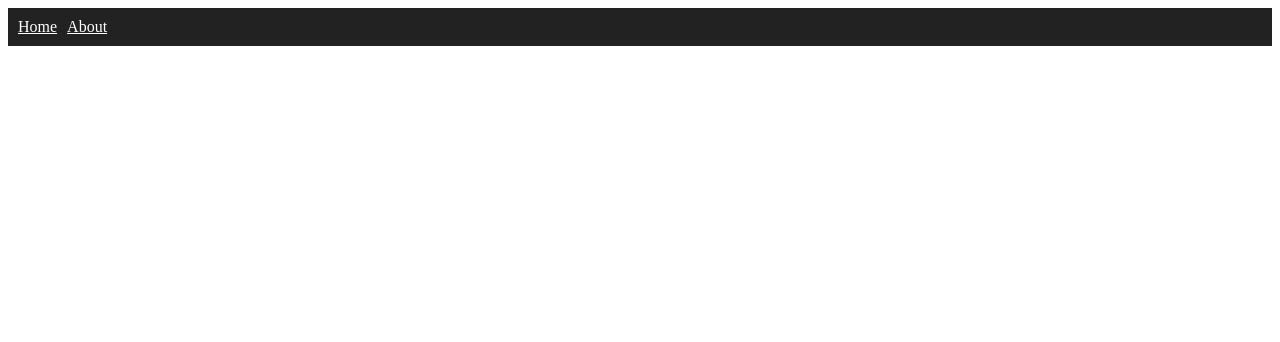
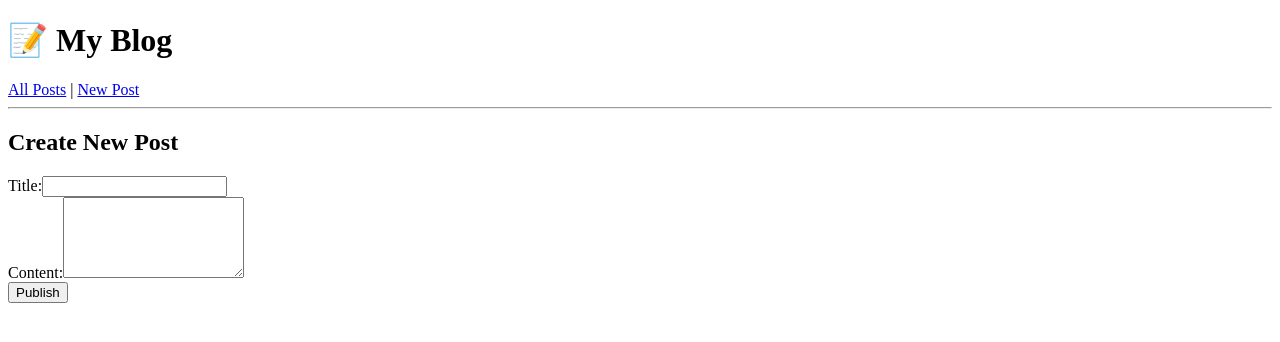
Before and after one commit to ItsAbir005/React, a React (Vite) app: page /blog/new in a window 1280 px wide. Before the commit this address had no page. Shown: the top 342 px of the page. Built offline with nearby package versions, Linux system fonts and the light colour scheme.

Commit message:
Review & Blog App Setup

```diff
--- a/src/About.jsx
+++ /dev/null
@@ -1,10 +0,0 @@
-function About() {
-  return (
-    <div style={{ padding: "20px" }}>
-      <h1>About</h1>
-      <p>This app lets you search for movies using the OMDB API.</p>
-    </div>
-  );
-}
-
-export default About;
--- a/src/App.jsx
+++ b/src/App.jsx
@@ -1,20 +1,20 @@
-import { Routes, Route } from "react-router-dom";
-import Navbar from "./Navbar";
-import Home from "./Home";
-import About from "./About";
-import MovieDetail from "./MovieDetail"; // new component
+import { Routes, Route, Navigate } from "react-router-dom";
+import BlogLayout from "./components/BlogLayout";
+import BlogList from "./components/BlogList";
+import NewPost from "./components/NewPost";
+import BlogPost from "./components/BlogPost";
 
-function App() {
+export default function App() {
   return (
-    <>
-      <Navbar />
-      <Routes>
-        <Route path="/" element={<Home />} />
-        <Route path="/about" element={<About />} />
-        <Route path="/movie/:id" element={<MovieDetail />} /> {/* Dynamic route */}
-      </Routes>
-    </>
+    <Routes>
+      {/* Redirect root to /blog */}
+      <Route path="/" element={<Navigate to="/blog" replace />} />
+
+      <Route path="/blog" element={<BlogLayout />}>
+        <Route index element={<BlogList />} />
+        <Route path="new" element={<NewPost />} />
+        <Route path=":id" element={<BlogPost />} />
+      </Route>
+    </Routes>
   );
 }
-
-export default App;
--- a/src/Home.jsx
+++ /dev/null
@@ -1,40 +0,0 @@
-import { useState } from "react";
-import { Link } from "react-router-dom";
-
-function Home() {
-  const [query, setQuery] = useState("");
-  const [movies, setMovies] = useState([]);
-
-  const searchMovies = async (e) => {
-    e.preventDefault();
-    const res = await fetch(`https://www.omdbapi.com/?apikey=YOUR_API_KEY&s=${query}`);
-    const data = await res.json();
-    setMovies(data.Search || []);
-  };
-
-  return (
-    <div style={{ padding: "20px" }}>
-      <h1>🎬 Movie Search</h1>
-
-      <form onSubmit={searchMovies}>
-        <input
-          type="text"
-          placeholder="Search movies..."
-          value={query}
-          onChange={(e) => setQuery(e.target.value)}
-        />
-        <button type="submit">Search</button>
-      </form>
-
-      <div style={{ marginTop: "20px" }}>
-        {movies.map((movie) => (
-          <div key={movie.imdbID} style={{ marginBottom: "10px" }}>
-            <Link to={`/movie/${movie.imdbID}`}>{movie.Title}</Link>
-          </div>
-        ))}
-      </div>
-    </div>
-  );
-}
-
-export default Home;
--- a/src/MovieDetail.jsx
+++ /dev/null
@@ -1,38 +0,0 @@
-import { useParams } from "react-router-dom";
-import { useEffect, useState } from "react";
-
-function MovieDetail() {
-  const { id } = useParams(); // 👈 get movie ID from URL
-  const [movie, setMovie] = useState(null);
-  const [loading, setLoading] = useState(true);
-
-  useEffect(() => {
-    async function fetchMovie() {
-      try {
-        const res = await fetch(`https://www.omdbapi.com/?apikey=YOUR_API_KEY&i=${id}`);
-        const data = await res.json();
-        setMovie(data);
-      } catch (error) {
-        console.error("Error fetching movie details:", error);
-      } finally {
-        setLoading(false);
-      }
-    }
-    fetchMovie();
-  }, [id]);
-
-  if (loading) return <p>Loading movie details...</p>;
-  if (!movie) return <p>Movie not found.</p>;
-
-  return (
-    <div style={{ padding: "20px" }}>
-      <h2>{movie.Title}</h2>
-      <p><strong>Year:</strong> {movie.Year}</p>
-      <p><strong>Genre:</strong> {movie.Genre}</p>
-      <p><strong>Plot:</strong> {movie.Plot}</p>
-      <img src={movie.Poster} alt={movie.Title} style={{ width: "200px" }} />
-    </div>
-  );
-}
-
-export default MovieDetail;
--- a/src/Navbar.jsx
+++ /dev/null
@@ -1,12 +0,0 @@
-import { Link } from "react-router-dom";
-
-function Navbar() {
-  return (
-    <nav style={{ padding: "10px", background: "#222", color: "#fff" }}>
-      <Link to="/" style={{ marginRight: "10px", color: "white" }}>Home</Link>
-      <Link to="/about" style={{ color: "white" }}>About</Link>
-    </nav>
-  );
-}
-
-export default Navbar;
--- /dev/null
+++ b/src/components/BlogLayout.jsx
@@ -0,0 +1,14 @@
+import { Outlet, Link } from "react-router-dom";
+
+export default function BlogLayout() {
+  return (
+    <div className="p-4">
+      <h1>📝 My Blog</h1>
+      <nav>
+        <Link to="/blog">All Posts</Link> | <Link to="/blog/new">New Post</Link>
+      </nav>
+      <hr />
+      <Outlet /> {/* Nested content will render here */}
+    </div>
+  );
+}
--- /dev/null
+++ b/src/components/BlogList.jsx
@@ -0,0 +1,18 @@
+import { Link } from "react-router-dom";
+
+export default function BlogList() {
+  const posts = [
+    { id: 1, title: "React Routing Basics" },
+    { id: 2, title: "Understanding useEffect" },
+  ];
+
+  return (
+    <ul>
+      {posts.map((p) => (
+        <li key={p.id}>
+          <Link to={`/blog/${p.id}`}>{p.title}</Link>
+        </li>
+      ))}
+    </ul>
+  );
+}
--- /dev/null
+++ b/src/components/BlogPost.jsx
@@ -0,0 +1,23 @@
+import { useParams, Link } from "react-router-dom";
+
+export default function BlogPost() {
+  const { id } = useParams();
+
+  // Sample post data — replace with actual data or API fetch
+  const posts = [
+    { id: 1, title: "React Routing Basics", content: "Learn about Routes and Links in React Router." },
+    { id: 2, title: "Understanding useEffect", content: "useEffect lets you handle side effects in React components." },
+  ];
+
+  const post = posts.find((p) => p.id === Number(id));
+
+  if (!post) return <p>Post not found!</p>;
+
+  return (
+    <div>
+      <h2>{post.title}</h2>
+      <p>{post.content}</p>
+      <Link to="/blog" className="text-blue-600">← Back to All Posts</Link>
+    </div>
+  );
+}
--- /dev/null
+++ b/src/components/NewPost.jsx
@@ -0,0 +1,49 @@
+import { useState } from "react";
+import { useNavigate } from "react-router-dom";
+
+export default function NewPost() {
+  const [title, setTitle] = useState("");
+  const [content, setContent] = useState("");
+  const navigate = useNavigate();
+
+  const handleSubmit = (e) => {
+    e.preventDefault();
+    console.log("New Post Created:", { title, content });
+
+    // (Optional) Save to backend or localStorage here
+    alert("Post created successfully!");
+    navigate("/blog"); // Go back to blog list after submission
+  };
+
+  return (
+    <div>
+      <h2>Create New Post</h2>
+      <form onSubmit={handleSubmit} className="space-y-2">
+        <div>
+          <label>Title:</label>
+          <input
+            className="border p-1 w-full"
+            value={title}
+            onChange={(e) => setTitle(e.target.value)}
+            required
+          />
+        </div>
+
+        <div>
+          <label>Content:</label>
+          <textarea
+            className="border p-1 w-full"
+            rows="5"
+            value={content}
+            onChange={(e) => setContent(e.target.value)}
+            required
+          />
+        </div>
+
+        <button className="bg-blue-500 text-white px-3 py-1 rounded">
+          Publish
+        </button>
+      </form>
+    </div>
+  );
+}
```
Also changed, not shown: src/ProfileCard.jsx (deleted, +0 -33 lines).
